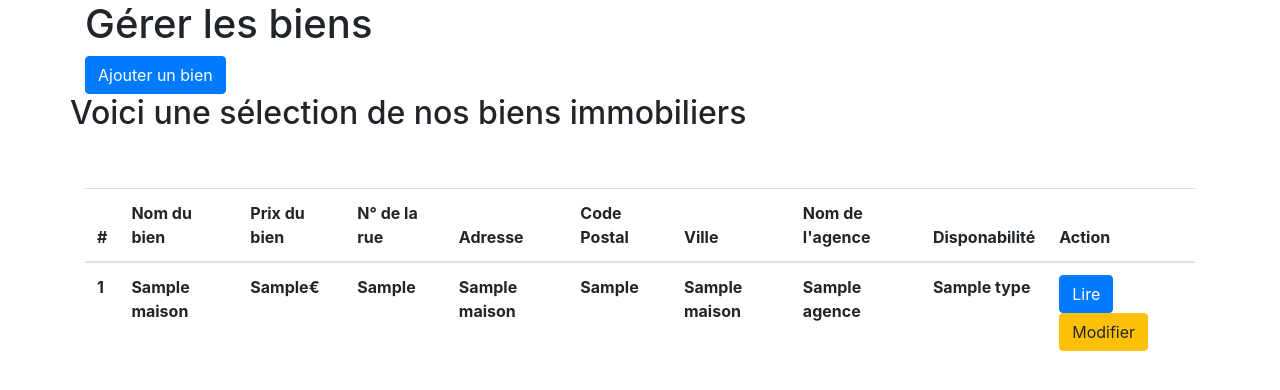
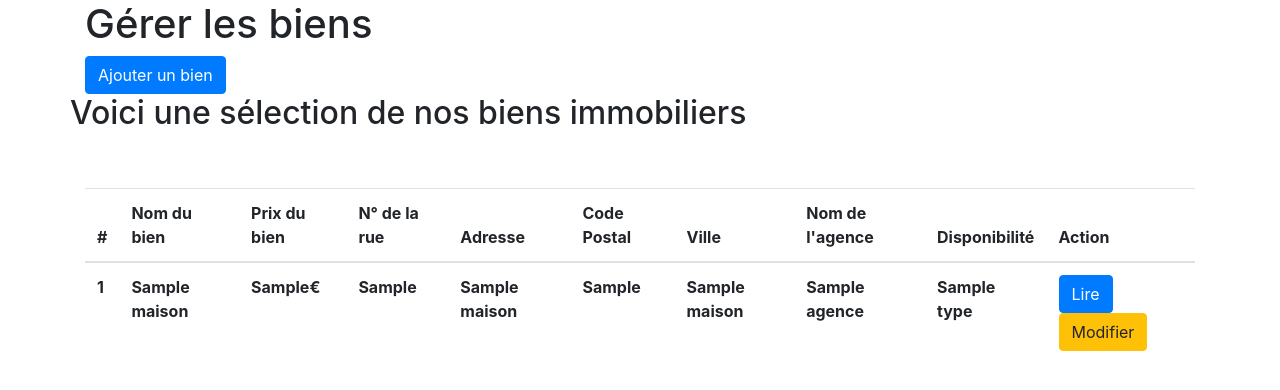
Before and after one commit to Willremi/Groupe6, a PHP site: page /src/views/gererMesBiens.php in a window 1280 px wide. Shown: the part 56-446 px from the top of the page. Run offline with PHP 8.4, Linux system fonts and the light colour scheme; tables that the repository leaves empty hold one stand-in row (values such as "Sample post"); lists and menus that the app fills with data are empty; some libraries are stand-ins or nearby versions.

Commit message:
mis à jour gererMesBiens.php

```diff
--- a/PHP/projetImmo/src/views/gererMesBiens.php
+++ b/PHP/projetImmo/src/views/gererMesBiens.php
@@ -50,7 +50,7 @@ while ($data = $reqSelect->fetchObject()) {
                 <th scope="col">Code Postal</th>
                 <th scope="col">Ville</th>
                 <th scope="col">Nom de l'agence</th>
-                <th scope="col">Disponabilité</th>
+                <th scope="col">Disponibilité</th>
                 <th scope="col">Action</th>
             </tr>
             </thead>
--- a/PHP/projetImmo/src/views/modifMaison.php
+++ b/PHP/projetImmo/src/views/modifMaison.php
@@ -93,7 +93,9 @@ if(isset($_GET['empty'])){
         <label for="resumeMaison">Introduction : </label>
         <input type="text" name="resumeMaison" id="resumeMaison" value="<?= $dataHouse->intro; ?>">
     </div>
-
+    <div class="form-group">
+    <?php echo $dataAgence->nomAgence; ?>
+    </div>
 </form>
 <a href="gererMesBiens.php"><button type="button" class="btn btn-danger">Retour</button></a>
 <?php
```
